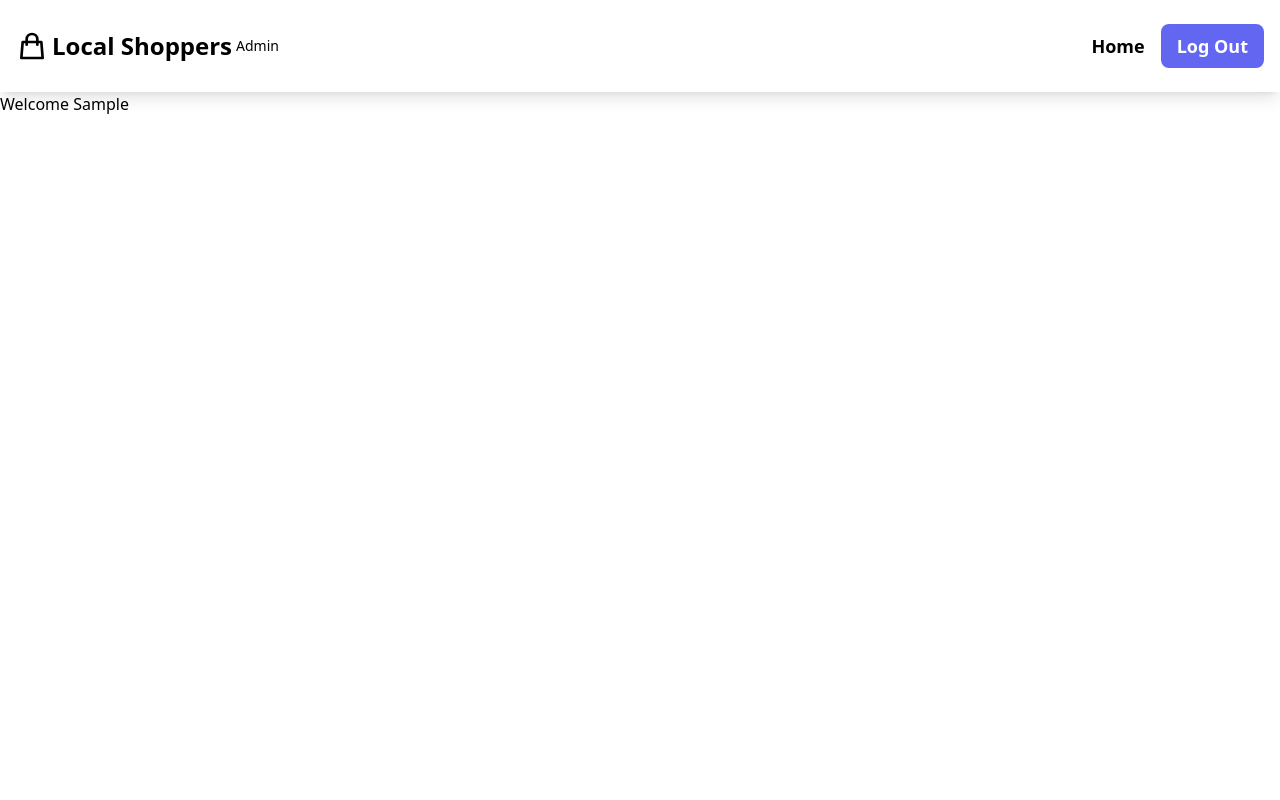
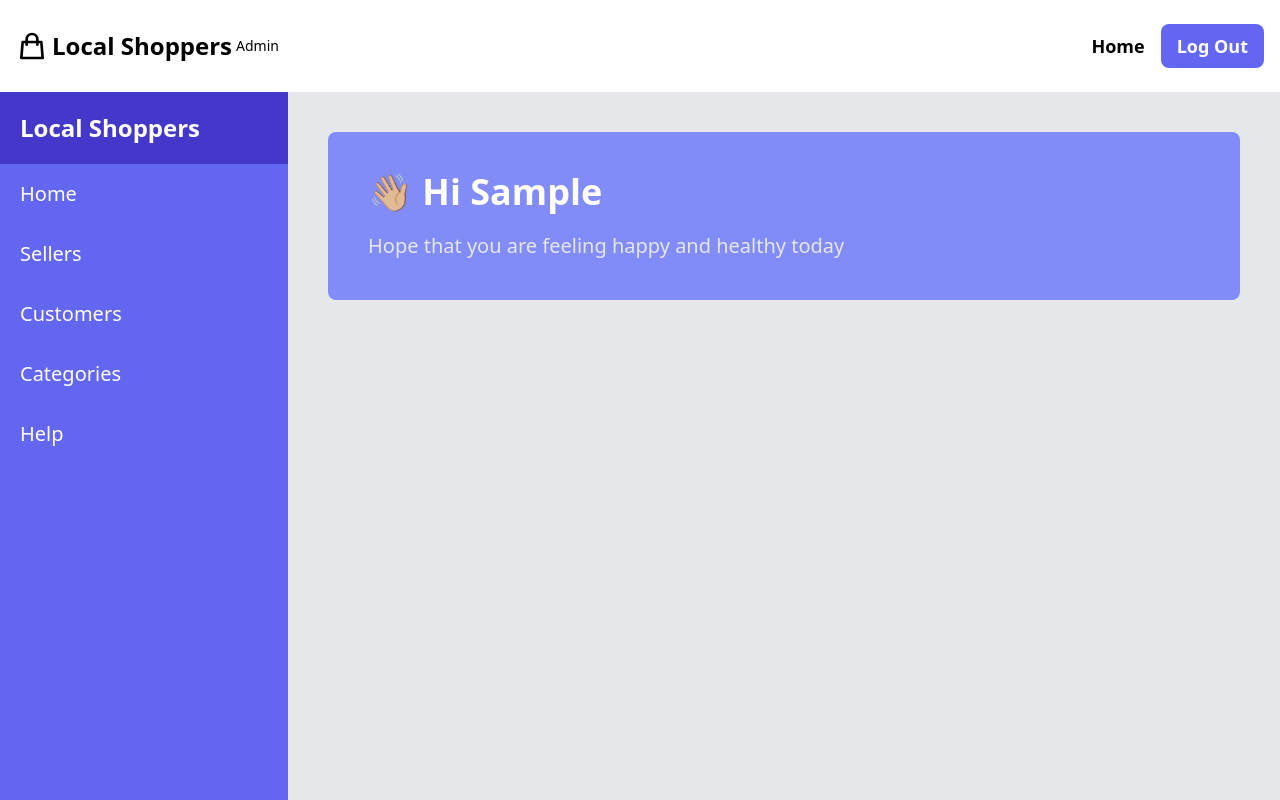
Before and after one commit to zuber-shekh7/local_shopers_frontend_admin, a React (Create React App) app: page /admin/account in a window 1280 px wide. Shown: the top 800 px of the page. Built offline with nearby package versions, Linux system fonts and the light colour scheme; no server answers; sample sign-in values are in the browser's storage.

Commit message:
update dashboard layout

```diff
--- a/src/App.js
+++ b/src/App.js
@@ -1,4 +1,5 @@
 import { BrowserRouter as Router, Routes, Route } from "react-router-dom";
+import Footer from "./components/Shared/Footer";
 import Navigation from "./components/Shared/Navigation";
 import ProtectedRoute from "./components/Shared/Routes/ProtectedRoute";
 import DashboardPage from "./pages/admin/DashboardPage";
@@ -14,6 +15,7 @@ function App() {
           <Route exact path="account" element={<DashboardPage />} />
         </Route>
       </Routes>
+      <Footer />
     </Router>
   );
 }
--- /dev/null
+++ b/src/components/Shared/Footer.js
@@ -0,0 +1,13 @@
+import React from "react";
+
+const Footer = () => {
+  return (
+    <footer className="bg-white py-5">
+      <section className="flex justify-center">
+        <h4 className="text-lg text-center">Copyright &copy; 2022</h4>
+      </section>
+    </footer>
+  );
+};
+
+export default Footer;
--- a/src/pages/admin/DashboardPage.js
+++ b/src/pages/admin/DashboardPage.js
@@ -1,11 +1,74 @@
 import React from "react";
 import { useSelector } from "react-redux";
+import { Link } from "react-router-dom";
 
 const DashboardPage = () => {
   const { user } = useSelector((state) => state.adminLogin);
   return (
-    <main>
-      <h1>Welcome {user.firstName}</h1>
+    <main className="bg-gray-200">
+      <section className="flex flex-1">
+        {/* dashboard menu */}
+        <div className="bg-indigo-500 w-72 h-screen">
+          <div className="flex items-center bg-indigo-700">
+            <h1 className="text-2xl font-bold text-white p-5">
+              Local Shoppers
+            </h1>
+          </div>
+          <div>
+            <div className="px-5 py-4 hover:bg-indigo-600">
+              <Link
+                className="text-xl font-medium text-white"
+                to="/admin/account"
+              >
+                Home
+              </Link>
+            </div>
+            <div className="px-5 py-4 hover:bg-indigo-600">
+              <Link
+                className="text-xl font-medium text-white"
+                to="/admin/account"
+              >
+                Sellers
+              </Link>
+            </div>
+            <div className="px-5 py-4 hover:bg-indigo-600">
+              <Link
+                className="text-xl font-medium text-white"
+                to="/admin/account"
+              >
+                Customers
+              </Link>
+            </div>
+            <div className="px-5 py-4 hover:bg-indigo-600">
+              <Link
+                className="text-xl font-medium text-white"
+                to="/admin/account"
+              >
+                Categories
+              </Link>
+            </div>
+            <div className="px-5 py-4 hover:bg-indigo-600">
+              <Link
+                className="text-xl font-medium text-white"
+                to="/admin/account"
+              >
+                Help
+              </Link>
+            </div>
+          </div>
+        </div>
+        {/* dashboard content */}
+        <div className="m-10 flex-1">
+          <div className="bg-indigo-400 py-10 px-10 rounded-lg w-full">
+            <h2 className="text-4xl text-white font-bold">
+              👋🏼 Hi {user.firstName}
+            </h2>
+            <p className="mt-5 font-white text-xl text-gray-200">
+              Hope that you are feeling happy and healthy today
+            </p>
+          </div>
+        </div>
+      </section>
     </main>
   );
 };
```
